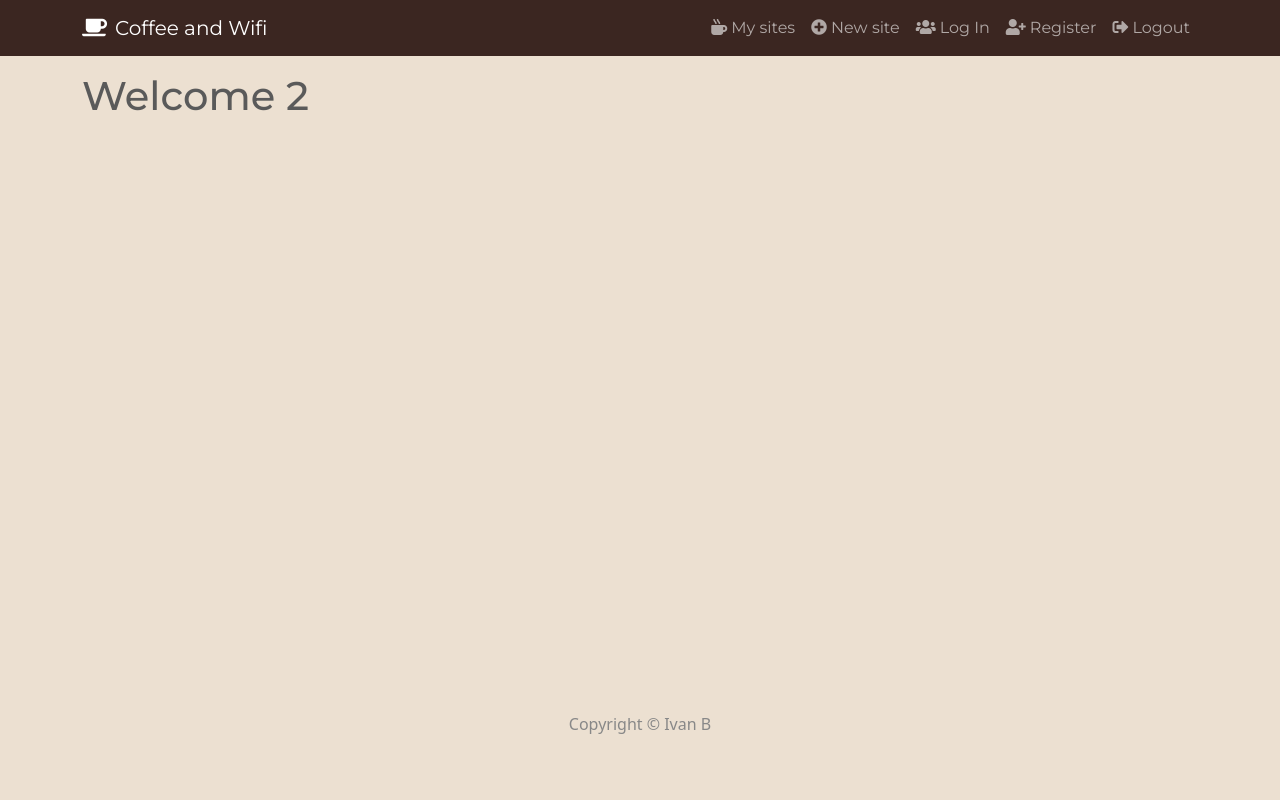
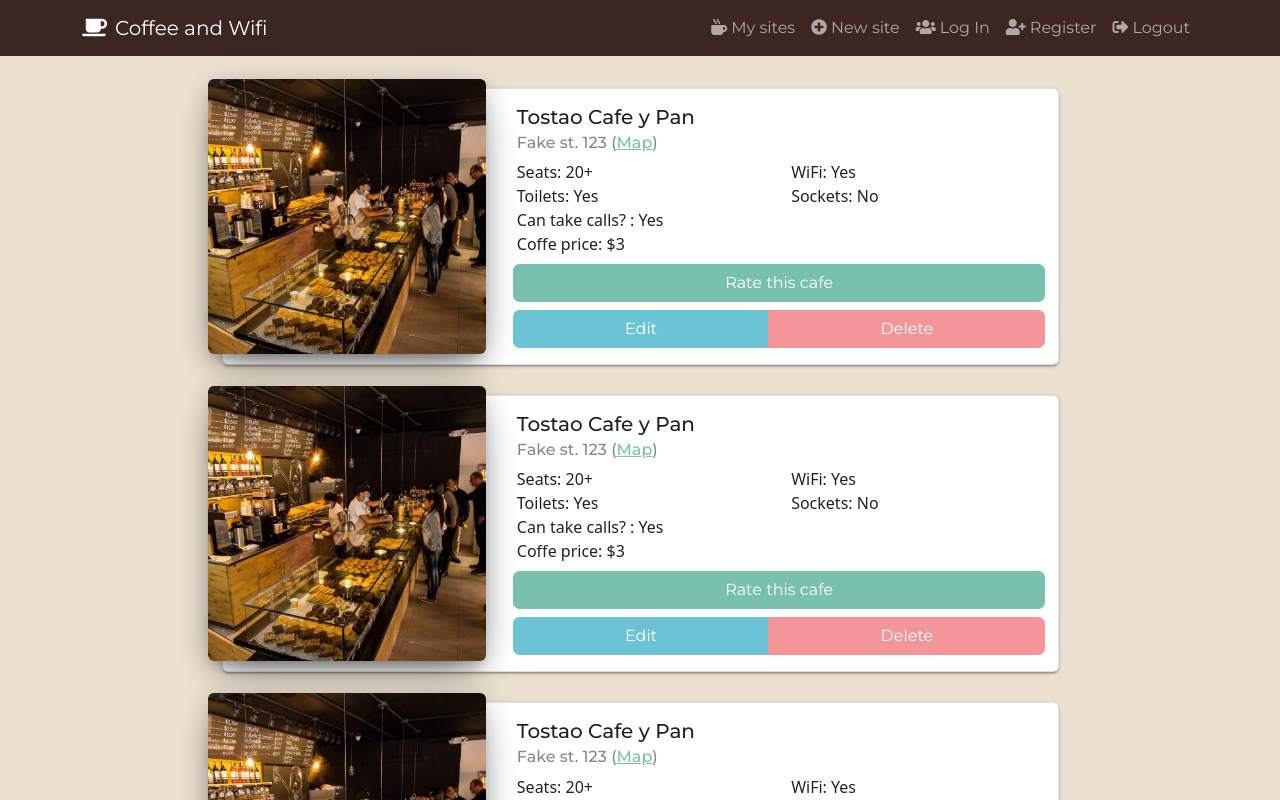
Before and after one commit to ivanbaug/cafe-wifi, a React (Create React App) app in the folder frontend/: page / in a window 1280 px wide. Shown: the top 800 px of the page. Built offline with nearby package versions, Linux system fonts and the light colour scheme.

Commit message:
add card template and improve front page

```diff
--- a/frontend/src/App.js
+++ b/frontend/src/App.js
@@ -3,6 +3,7 @@
 
 import Header from './components/Header';
 import Footer from './components/Footer';
+import CafeCard from './components/CafeCard';
 
 
 function App() {
@@ -11,8 +12,11 @@
 
       <Header />
       <main className='py-3'>
-        <Container>
-          <h1>Welcome 2</h1>
+        <Container fluid='md'>
+
+          <CafeCard />
+          <CafeCard />
+          <CafeCard />
         </Container>
       </main>
       <Footer />
--- /dev/null
+++ b/frontend/src/cafes.js
@@ -0,0 +1 @@
+// const cafes = []
--- /dev/null
+++ b/frontend/src/components/CafeCard.js
@@ -0,0 +1,104 @@
+import React from 'react';
+import { Card, Row, Col, Button, ButtonGroup } from 'react-bootstrap';
+
+const CafeCard = () => {
+  return (
+    <>
+
+      <style type='text/css'>
+        {`
+      .card {
+        position: relative;
+        margin-bottom: 30px;
+        border-radius: 6px;
+        color: rgba(0, 0, 0, 0.87);
+        background: #fff;
+        box-shadow: 0 2px 2px 0 rgba(0, 0, 0, 0.14), 0 3px 1px -2px rgba(0, 0, 0, 0.2), 0 1px 5px 0 rgba(0, 0, 0, 0.12);
+      }
+
+      .res-card {
+        width: 75%;
+      }
+      @media (max-width: 720px) {
+        .res-card {
+          width: 95%;
+        }
+      }
+
+      .card .card-img {
+        object-fit: cover;
+        width: 100%;
+        height: 100%;
+        position: relative;
+        overflow: hidden;
+        margin-top: -10px;
+        margin-bottom: 10px;
+        border-radius: 6px;
+        box-shadow: 0 16px 38px -12px rgba(0, 0, 0, 0.56), 0 4px 25px 0px rgba(0, 0, 0, 0.12), 0 8px 10px -5px rgba(0, 0, 0, 0.2);
+      }
+
+      .ci-left{
+        margin-left: -15px;
+        margin-right: 15px;
+      }
+      @media (max-width: 770px) {
+        .ci-left{
+          max-width: 94%;
+          margin-left: 10px;
+          margin-right: 10px;
+        }
+      }
+
+        `}
+      </style>
+      <Card className='mx-auto mt-3 res-card'>
+        <Row className='g-0'>
+          <Col md={4}>
+            <Card.Img className='ci-left' src="/images/00tostao.jpeg" />
+          </Col>
+          <Col md={8}>
+            <Card.Body>
+              <Card.Title>Tostao Cafe y Pan</Card.Title>
+              <Card.Subtitle className="mb-2 text-muted">Fake st. 123 (<Card.Link href="#">Map</Card.Link>)</Card.Subtitle>
+              <Row>
+                <Col>
+                  Seats: 20+
+                </Col>
+                <Col>
+                  WiFi: Yes
+                </Col>
+              </Row>
+              <Row>
+                <Col>
+                  Toilets: Yes
+                </Col>
+                <Col>
+                  Sockets: No
+                </Col>
+              </Row>
+              <Row>
+                <Col>Can take calls? : Yes
+                </Col>
+              </Row>
+              <Row>
+                <Col>Coffe price: $3
+                </Col>
+              </Row>
+              <Row className='py-2 px-2'>
+                <Button variant="primary">Rate this cafe</Button>
+              </Row>
+              <Row>
+                <ButtonGroup className='px-2' aria-label="Author options">
+                  <Button variant="info">Edit</Button>
+                  <Button variant="secondary">Delete</Button>
+                </ButtonGroup>
+              </Row>
+            </Card.Body>
+          </Col>
+        </Row>
+      </Card>
+    </>
+  )
+};
+
+export default CafeCard;
--- a/frontend/src/index.css
+++ b/frontend/src/index.css
@@ -6,3 +6,5 @@
 body {
   background-color: #ece0d1 !important;
 }
+
+/* ************************************ */
```
Also changed, not shown: frontend/public/images/00tostao.jpeg (added).
